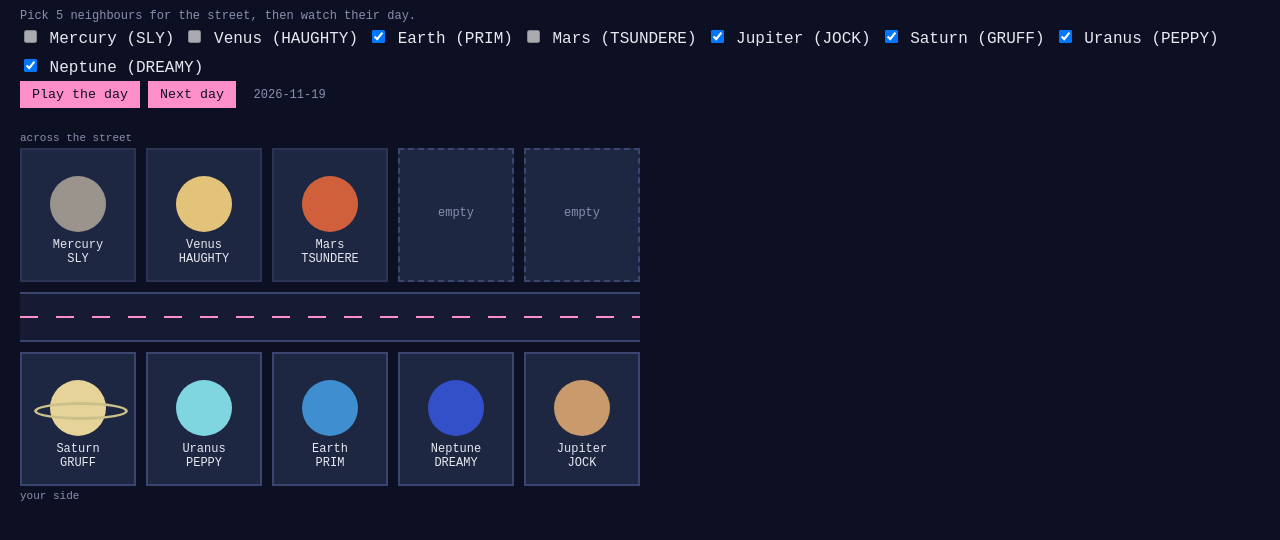
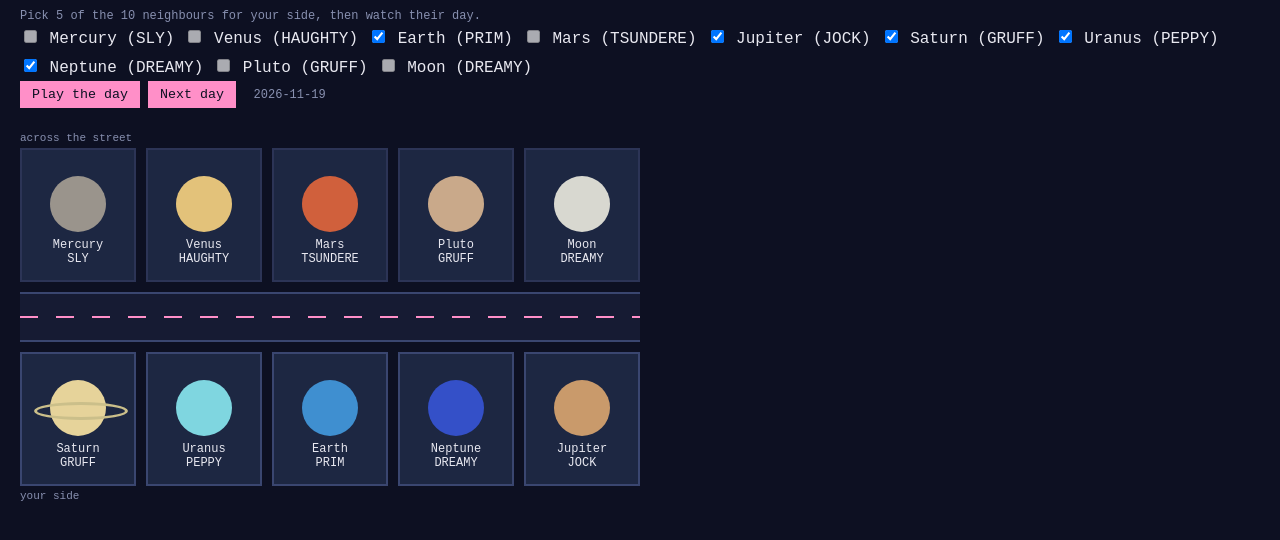
Before and after one commit to okayline/auto-talk, a website: page index.html in a window 1280 px wide. Shown: the part 46-586 px from the top of the page. Drawn offline with Linux system fonts and the light colour scheme.

Commit message:
v0.3: Pluto (GRUFF) and the Moon (DREAMY)
Added Pluto and the Moon to PLANETS; pick 5 of 10, the other 5 live across. Removed the empty houses.

Co-Authored-By: Claude Opus 5.5 <noreply@anthropic.com>
Claude-Session: https://claude.ai/code/session_019egissoem3TVfe3TG99iZE

```diff
--- a/index.html
+++ b/index.html
@@ -13,8 +13,6 @@
   .road { height: 46px; margin: 10px 0; background: #161b33; border-top: 2px solid #3a4670; border-bottom: 2px solid #3a4670;
           background-image: repeating-linear-gradient(90deg, #ff8fc8 0 18px, transparent 18px 36px); background-size: 100% 2px; background-repeat: no-repeat; background-position: 0 50%; }
   .side { font-size: 11px; color: #8890b0; margin: 4px 0; }
-  .house.empty { border-style: dashed; }
-  .house.empty .label { padding-top: 56px; color: #8890b0; }
   .house.across { border-color: #2c3456; }
   .house { height: 130px; background: #1d2742; border: 2px solid #3a4670; position: relative; text-align: center; }
   .house.inside { opacity: 0.45; }
@@ -35,7 +33,7 @@
 </head>
 <body>
 <h1>auto-talk</h1>
-<div class="note">Pick 5 neighbours for the street, then watch their day.</div>
+<div class="note">Pick 5 of the 10 neighbours for your side, then watch their day.</div>
 <div class="pick" id="pick"></div>
 <button id="play">Play the day</button><button id="next">Next day</button>
 <span class="note" id="day"></span>
@@ -85,12 +83,10 @@ const houses = {};
 function drawStreet() {
   street.innerHTML = '';
   across.innerHTML = '';
-  // Across the street: the planets you didn't pick, then empty houses (5 in all). They don't take part in the day yet.
+  // Across the street: the 5 you didn't pick. They don't take part in the day yet.
   const others = Object.keys(PLANETS).filter((id) => !state.residents.includes(id));
-  for (let i = 0; i < 5; i++) {
-    const id = others[i];
+  for (const id of others) {
     const h = document.createElement('div');
-    if (!id) { h.className = 'house empty'; h.innerHTML = '<div class="label">empty</div>'; across.append(h); continue; }
     const p = PLANETS[id];
     h.className = 'house across';
     h.innerHTML = `<div class="head${id === 'saturn' ? ' ringed' : ''}${id === 'uranus' ? ' tilted' : ''}" style="background:${p.color}"></div><div class="label">${p.name}<br>${p.type}</div>`;
--- a/sim.js
+++ b/sim.js
@@ -1,6 +1,6 @@
 // auto-talk: the street's day, worked out from a seed. No page code here, so it can be tested in node.
 
-// The 8 neighbours: a planet, its personality type, and a placeholder look (head colour).
+// The 10 neighbours (8 types; Pluto and the Moon share GRUFF and DREAMY): a planet, its personality type, and a placeholder look (head colour).
 export const PLANETS = {
   mercury: { name: 'Mercury', type: 'SLY',      color: '#9a948c' },
   venus:   { name: 'Venus',   type: 'HAUGHTY',  color: '#e3c27a' },
@@ -10,6 +10,8 @@ export const PLANETS = {
   saturn:  { name: 'Saturn',  type: 'GRUFF',    color: '#e6d39a' },
   uranus:  { name: 'Uranus',  type: 'PEPPY',    color: '#7fd6e0' },
   neptune: { name: 'Neptune', type: 'DREAMY',   color: '#3450c8' },
+  pluto:   { name: 'Pluto',   type: 'GRUFF',    color: '#c9a98a' },
+  moon:    { name: 'Moon',    type: 'DREAMY',   color: '#d8d8d0' },
 };
 
 // Animal Crossing: New Leaf's personality compatibility points (Nookipedia, "Compatibility"),
```
Also changed, not shown: CHANGELOG.md.
